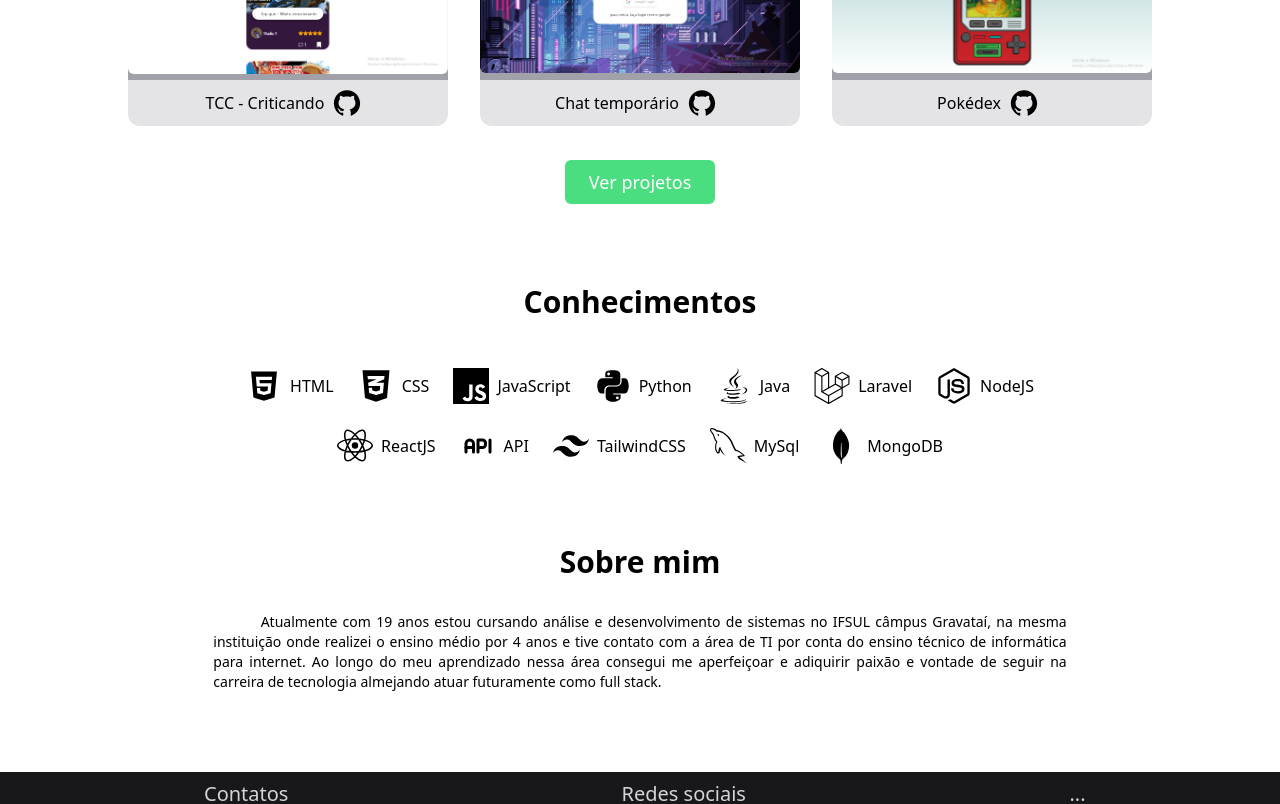
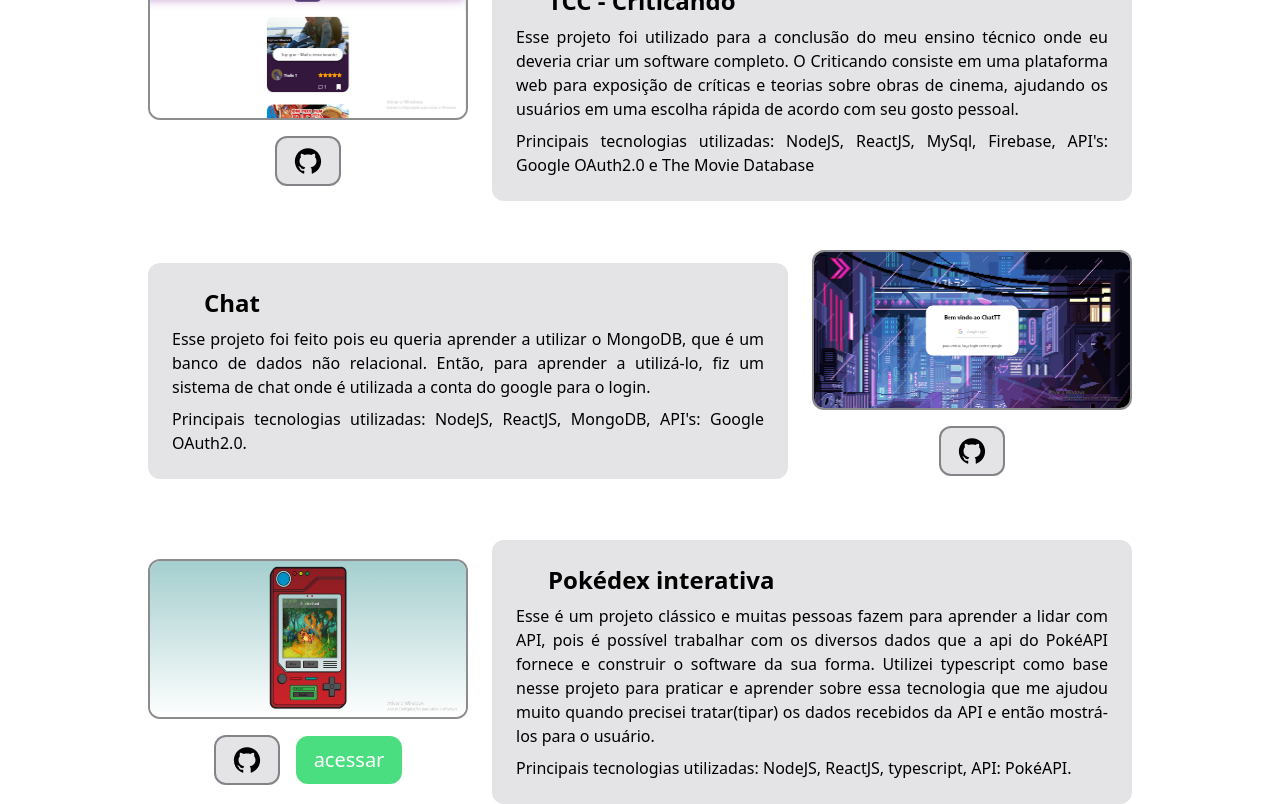
Before and after one commit to ThalisTrisch/Portifolio, a React (Vite) app: page / in a window 1280 px wide. Shown: the part 780-1584 px from the top of the page. Built offline with nearby package versions, Linux system fonts and the light colour scheme.

Commit message:
one page commit

```diff
--- a/src/Components/Footer.tsx
+++ b/src/Components/Footer.tsx
@@ -1,5 +1,4 @@
 import {AiFillGithub} from "react-icons/ai"
-import {SiVercel} from "react-icons/si"
 import {FaWhatsapp} from "react-icons/fa"
 import {BsLinkedin} from "react-icons/bs"
 import {TfiEmail} from "react-icons/tfi"
@@ -32,9 +31,6 @@ function Footer(){
             <p className='text-xl'>...</p>
             <div className='flex flex-column wrap items-center justify-center gap-2'>
               <p className='max-md:text-xs my-3'>Hosted at Vercel</p>
-              <a href="https:\\vercel.com">
-                <div className='bg-black rounded-full w-fit p-2'><SiVercel className='text-sm text-gray-400'></SiVercel></div>
-              </a>
             </div>
             <div  className='flex flex-row items-center justify-center gap-4'>
               <p className='max-md:text-xs'>Copyright©ThalisTrisch</p>
--- /dev/null
+++ b/src/Components/Project.tsx
@@ -0,0 +1,69 @@
+import {AiFillGithub,AiFillLinkedin} from "react-icons/ai"
+import Carousel from 'react-bootstrap/Carousel';
+import Criticando from "/PrintCriticando_1.png"
+import Pokedex from "/PrintPokedex_1.png"
+import Chat from "/PrintChat_2.png"
+
+function Skills(){
+    return(
+        <>
+            <div className="flex justify-center w-full flex-wrap">
+                <div className="flex flex-row w-full justify-center flex-wrap mb-12 gap-6 items-center">
+                    <div className="w-80">
+                        <img className="bg-zinc-100 rounded-xl border-zinc-800/50 border-2 w-80 h-40" src={Criticando} alt="project"/>
+                        <a href="https://github.com/ThalisTrisch/FrontCriticando.git" target="_blanc"><button className="p-2 px-4 bg-zinc-200 my-4 rounded-xl border-zinc-800/50 border-2"><AiFillGithub className="text-3xl"/></button></a>
+                    </div>
+                    <div className='w-2/4 h-fit bg-zinc-200 max-md:w-80 rounded-xl px-6 py-6'>
+                        <p className="text-2xl max-md:text-xl mb-2 text-justify pl-8"><strong>TCC - Criticando</strong></p>
+                        <p className="text-md max-md:text-sm text-justify">
+                        Esse projeto foi utilizado para a conclusão do meu ensino técnico onde eu deveria
+                        criar um software completo.
+                            O Criticando consiste em uma plataforma web para exposição de críticas e teorias sobre obras de cinema, ajudando os usuários em uma escolha rápida de acordo com seu gosto pessoal.
+                        </p>
+                        <p className="text-md max-md:text-sm text-justify mt-2">
+                            Principais tecnologias utilizadas: NodeJS, ReactJS, MySql, Firebase, API's: Google OAuth2.0 e The Movie Database
+                        </p>
+                    </div>
+                </div>
+                <div className="flex flex-row w-full justify-center flex-wrap-reverse mb-12 gap-6 items-center ">
+                    <div className='w-2/4 h-fit bg-zinc-200 max-md:w-80 rounded-xl px-6 py-6'>
+                        <p className="text-2xl max-md:text-xl mb-2 text-justify pl-8"><strong>Chat</strong></p>
+                        <p className="text-md max-md:text-sm text-justify">
+                            Esse projeto foi feito pois eu queria aprender a utilizar o MongoDB, que é um banco de dados não relacional. Então, para aprender a utilizá-lo, fiz um sistema de chat onde é utilizada a conta do google para o login.
+                        </p>
+                        <p className="text-md max-md:text-sm text-justify mt-2">
+                            Principais tecnologias utilizadas: NodeJS, ReactJS, MongoDB, API's: Google OAuth2.0.
+                        </p>
+                    </div>
+                    <div className="w-80">
+                        <img className="bg-zinc-100 rounded-xl border-zinc-800/50 border-2 w-80 h-40" src={Chat} alt="project"/>
+                        <a href="https://github.com/ThalisTrisch/FrontChat.git" target="_blanc"><button className="p-2 px-4 bg-zinc-200 my-4 rounded-xl border-zinc-800/50 border-2"><AiFillGithub className="text-3xl"/></button></a>
+                    </div>
+                </div>
+                <div className="flex flex-row w-full justify-center flex-wrap mb-8 gap-6 items-center">
+                    <div className="w-80">
+                        <img className="bg-zinc-100 rounded-xl border-zinc-800/50 border-2 w-80 h-40" src={Pokedex} alt="project"/>
+                        <div className="mt-4 flex items-center justify-center gap-4">
+                            <a href="https://github.com/ThalisTrisch/PokedexProject.git" target="_blanc"><button className="p-2 px-4 bg-zinc-200 rounded-xl border-zinc-800/50 border-2"><AiFillGithub className="text-3xl"/></button></a>
+                            <a href="https://pokedex-project-seven.vercel.app/" target="_blanc">
+                                <button className=" text-xl text-white p-2 px-4 bg-green-400 rounded-xl border-green-400 border-2">acessar</button>
+                            </a>
+                       </div>
+                    </div>
+                    <div className='w-2/4 h-fit bg-zinc-200 max-md:w-80 rounded-xl px-6 py-6'>
+                        <p className="text-2xl max-md:text-xl mb-2 text-justify pl-8"><strong>Pokédex interativa</strong></p>
+                        <p className="text-md max-md:text-sm text-justify">
+                            Esse é um projeto clássico e muitas pessoas fazem para aprender a lidar com API, pois é possível trabalhar com os diversos dados que a api do PokéAPI fornece e construir o software da sua forma.
+                            Utilizei typescript como base nesse projeto para praticar e aprender sobre essa tecnologia que me ajudou muito quando precisei tratar(tipar) os dados recebidos da API e então mostrá-los para o usuário.
+                        </p>
+                        <p className="text-md max-md:text-sm text-justify mt-2">
+                            Principais tecnologias utilizadas: NodeJS, ReactJS, typescript, API: PokéAPI.
+                        </p>
+                    </div>
+                </div>
+            </div>
+        </>
+    )
+}
+
+export default Skills;
--- a/src/Components/TopBar.tsx
+++ b/src/Components/TopBar.tsx
@@ -5,8 +5,9 @@ function TopBar(){
           <p className='text-2xl p-3 space-x-0'>Thalis Trisch</p>
         </div>
         <div className='flex space-x justify-beetween float-right mr-2 gap-4'>
-          <a href="/"><button className='transition transform motion-reduce:transition-none motion-reduce:hover:transform-none hover:bg-zinc-100/60 rounded-md bg-white hover:shadow-md my-2 p-2 mr-4'>Voltar</button></a>
-
+          <a href="#projetos"><button className='transition transform motion-reduce:transition-none motion-reduce:hover:transform-none hover:bg-zinc-100/60 rounded-md bg-white hover:shadow-md my-2 p-2'>Projetos</button></a>
+          <a href="#conhecimentos"><button className='transition transform motion-reduce:transition-none motion-reduce:hover:transform-none hover:bg-zinc-100/60 rounded-md bg-white hover:shadow-md my-2 p-2 '>Conhecimentos</button></a>
+          <a href="#resumo"><button className='transition transform motion-reduce:transition-none motion-reduce:hover:transform-none hover:bg-zinc-100/60 rounded-md bg-white hover:shadow-md my-2 p-2 hidden md:inline mr-4'>resumo</button></a>
         </div>
       </header>
     )
--- a/src/Rotas.tsx
+++ b/src/Rotas.tsx
@@ -1,7 +1,6 @@
 import { BrowserRouter as Router, Routes, Route} from 'react-router-dom';
 
-import Conhecimentos from './pages/Conhecimentos'
-import Projetos from './pages/Projetos'
+// import Projetos from './pages/Projetos'
 import Principal from './pages/Principal'
 import './App.css'
 
@@ -10,8 +9,7 @@ function Rotas() {
     <Router>
       <Routes>
         <Route path='/' element={<Principal/>}/>
-        <Route path='/Projetos' element={<Projetos/>}/>
-        <Route path='/Conhecimentos' element={<Conhecimentos/>}/>
+        {/* <Route path='/Projetos' element={<Projetos/>}/> */}
       </Routes>
     </Router>
   )
--- a/src/pages/Principal.tsx
+++ b/src/pages/Principal.tsx
@@ -1,4 +1,3 @@
-import { useState } from 'react'
 import Foto from "/Foto.png"
 
 import {AiFillGithub,AiFillHtml5} from "react-icons/ai"
@@ -8,23 +7,15 @@ import {BsLinkedin} from "react-icons/bs"
 import {TbApi} from "react-icons/tb"
 import {GrReactjs,GrMysql} from "react-icons/gr"
 
-import Cards from '../Components/Cards';
+import TopBar from '../Components/TopBar'
+import Project from '../Components/Project'
+import Skills from '../Components/Skills'
 import Footer from '../Components/Footer'
-import Skills from '../Components/Skills'
 
 function Principal() {
   return (
     <div className=' bg-white/100'>
-      <header className='fixed bg-white/100 p-2 shadow-xl w-screen'>
-        <div className='float-left ml-2'>
-          <p className='text-2xl p-3 space-x-0'>Thalis Trisch</p>
-        </div>
-        <div className='flex space-x justify-beetween float-right mr-2 gap-4'>
-          <a href="#projetos"><button className='transition transform motion-reduce:transition-none motion-reduce:hover:transform-none hover:bg-zinc-100/60 rounded-md bg-white hover:shadow-md my-2 p-2'>Projetos</button></a>
-          <a href="#conhecimentos"><button className='transition transform motion-reduce:transition-none motion-reduce:hover:transform-none hover:bg-zinc-100/60 rounded-md bg-white hover:shadow-md my-2 p-2 '>Conhecimentos</button></a>
-          <a href="#resumo"><button className='transition transform motion-reduce:transition-none motion-reduce:hover:transform-none hover:bg-zinc-100/60 rounded-md bg-white hover:shadow-md my-2 p-2 hidden md:inline mr-4'>resumo</button></a>
-        </div>
-      </header>
+      <TopBar/>
       <div className='w-full h-fit flex items-center justify-evenly flex-row flex-wrap pt-40'>
         <div className='px-12 w-104 h-96 flex items-center rounded-tr-3xl border-r-2 border-t-2 border-gray-400 max-md:w-80 max-md:h-72'>
           <div className=''>
@@ -41,23 +32,18 @@ function Principal() {
         </div>
       </div>
       <div>
-        <h2 className='text-3xl font-bold mt-20 mb-4' id="projetos">Projetos</h2>
+        <h2 className='text-3xl font-bold mt-20 mb-20' id="projetos">Projetos</h2>
         <div className='flex flex-wrap'>
-          <Cards></Cards>
-          <div className='flex justify-center w-full mt-8'>
+          <Project/>
+          {/* <div className='flex justify-center w-full mt-8'>
             <a href="/projetos">
               <button className="bg-green-400 px-6 py-2 rounded-md text-lg text-white">Ver projetos</button>
             </a>
-          </div>
+          </div> */}
         </div>
       </div>
       <h2 className='text-3xl font-bold mt-20 mb-4' id="conhecimentos">Conhecimentos</h2>
-      <Skills></Skills>
-      {/* <div className='flex justify-center w-full my-8 mb-20'>
-        <a href="/conhecimentos">
-          <button className="bg-green-400 px-6 py-2 rounded-md text-lg text-white">Mais detalhes</button>
-        </a>
-      </div> */}
+      <Skills/>
       <h2 className='text-3xl font-bold mt-20 my-8' id="resumo">Sobre mim</h2>
       <div className='w-full flex  justify-center mb-12'>
         <div className='w-2/3 max-md:w-3/4'>
@@ -66,9 +52,6 @@ function Principal() {
           contato com a área de TI por conta do ensino técnico de informática para internet. Ao longo do
           meu aprendizado nessa área consegui me aperfeiçoar e adiquirir paixão e vontade de seguir na carreira de
           tecnologia almejando atuar futuramente como full stack.
-
-
-
           </p>
         </div>
       </div>
```
